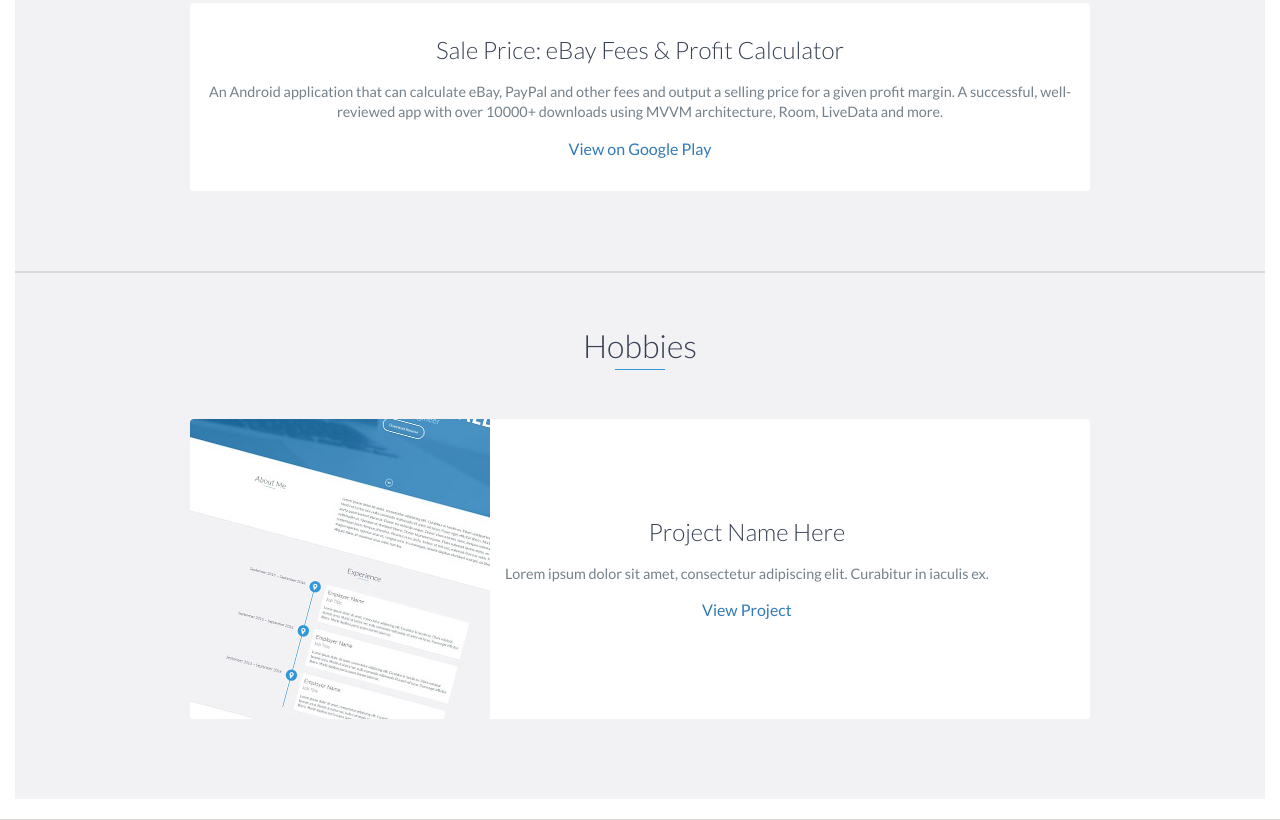
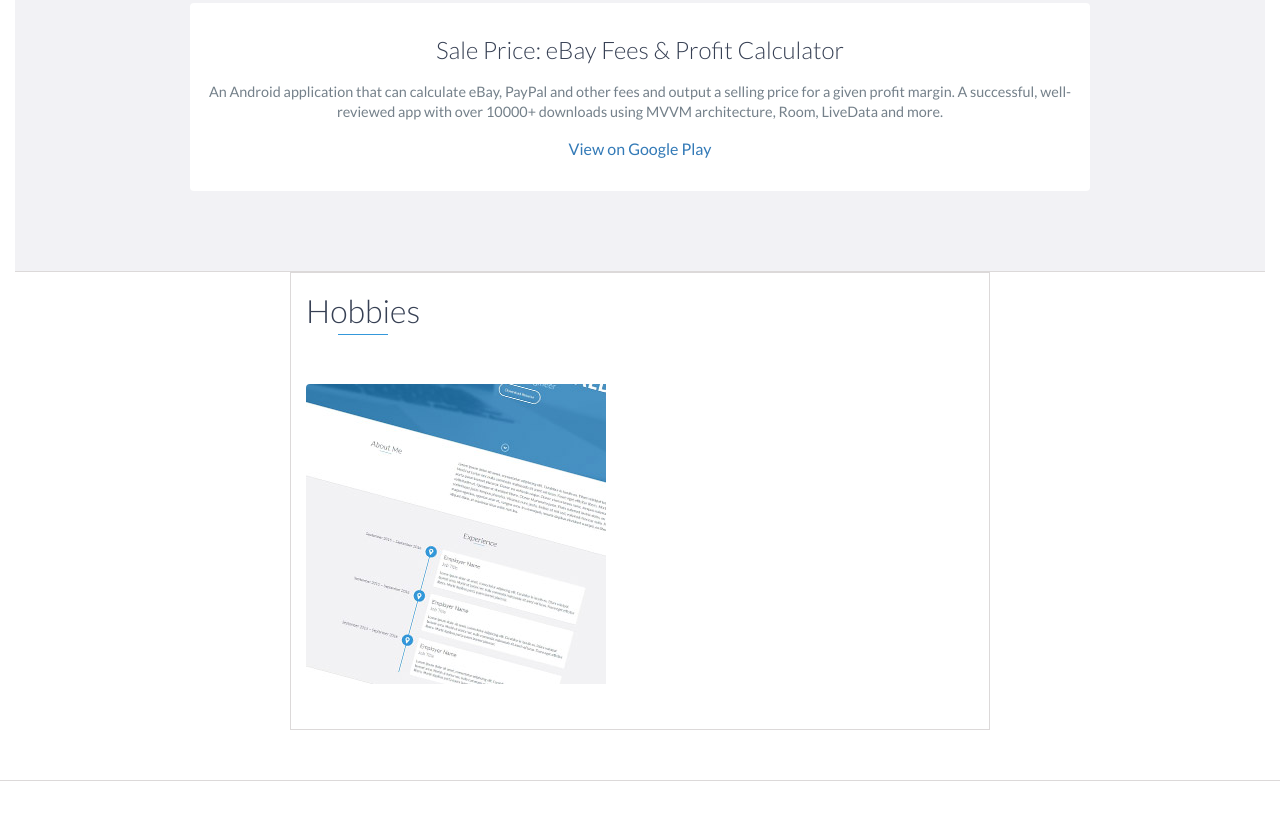
Before and after one commit to qusaizakir/qusaizakir-portfolio, a plain HTML site: page index.html in a window 1280 px wide. Shown: the part 1516-2336 px from the top of the page. After the commit the page ends 2297 px from the top, so only its background shows below. Drawn offline with nearby package versions, Linux system fonts and the light colour scheme.

Commit message:
Update index.html

```diff
--- a/index.html
+++ b/index.html
@@ -106,7 +106,7 @@
     </div>
     <!-- End #projects -->
 
-    <div class="optional-section background-alt">
+    <div class="education-block">
     <h2 class="heading">Hobbies</h2>
 
     <div class="project">
@@ -114,15 +114,6 @@
         <img src="images/project.jpg" />
     </div>
     <!-- End .project-image -->
-
-    <div class="project-info">
-        <h3>Project Name Here</h3>
-        <p>
-            Lorem ipsum dolor sit amet, consectetur adipiscing elit. Curabitur in iaculis ex.
-        </p>
-        <a href="#">View Project</a>
-    </div>
-    <!-- End .project-info -->
 </div>
     <!-- End .optional-section-block -->
 
```
